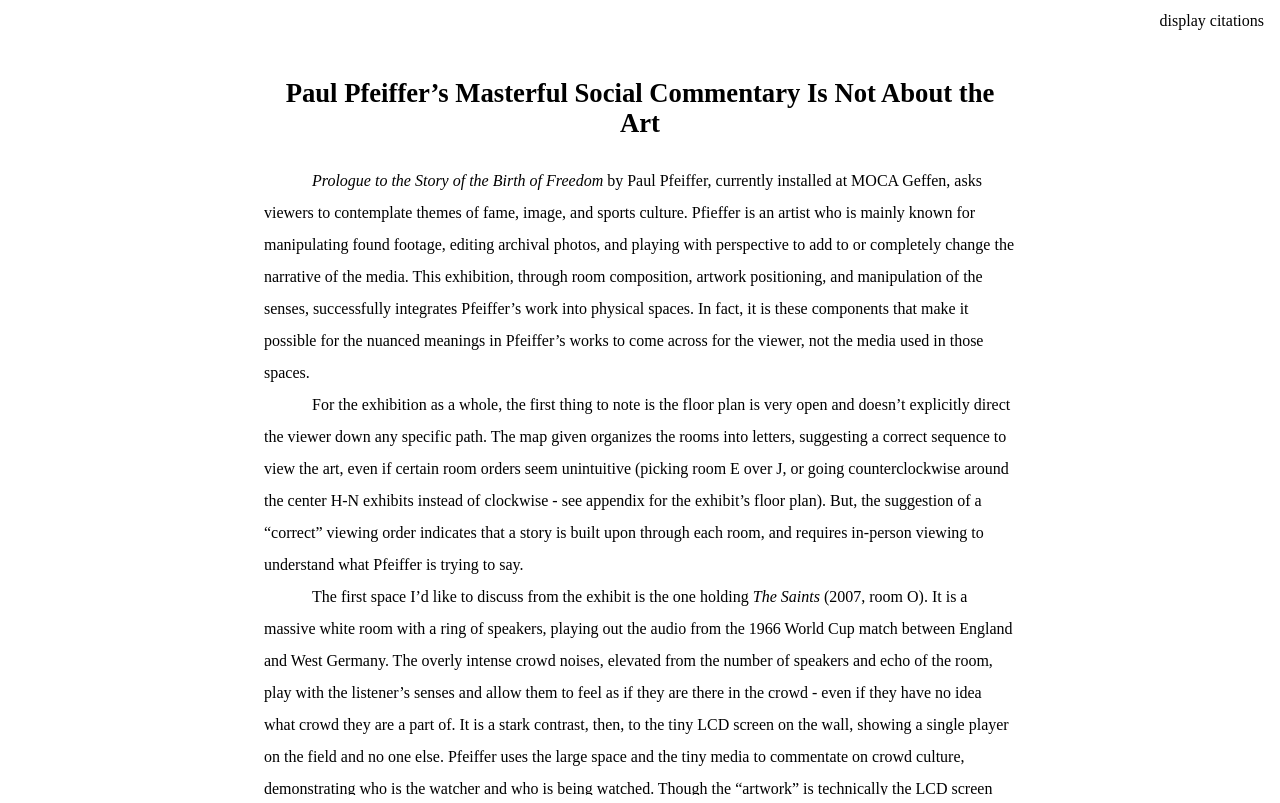
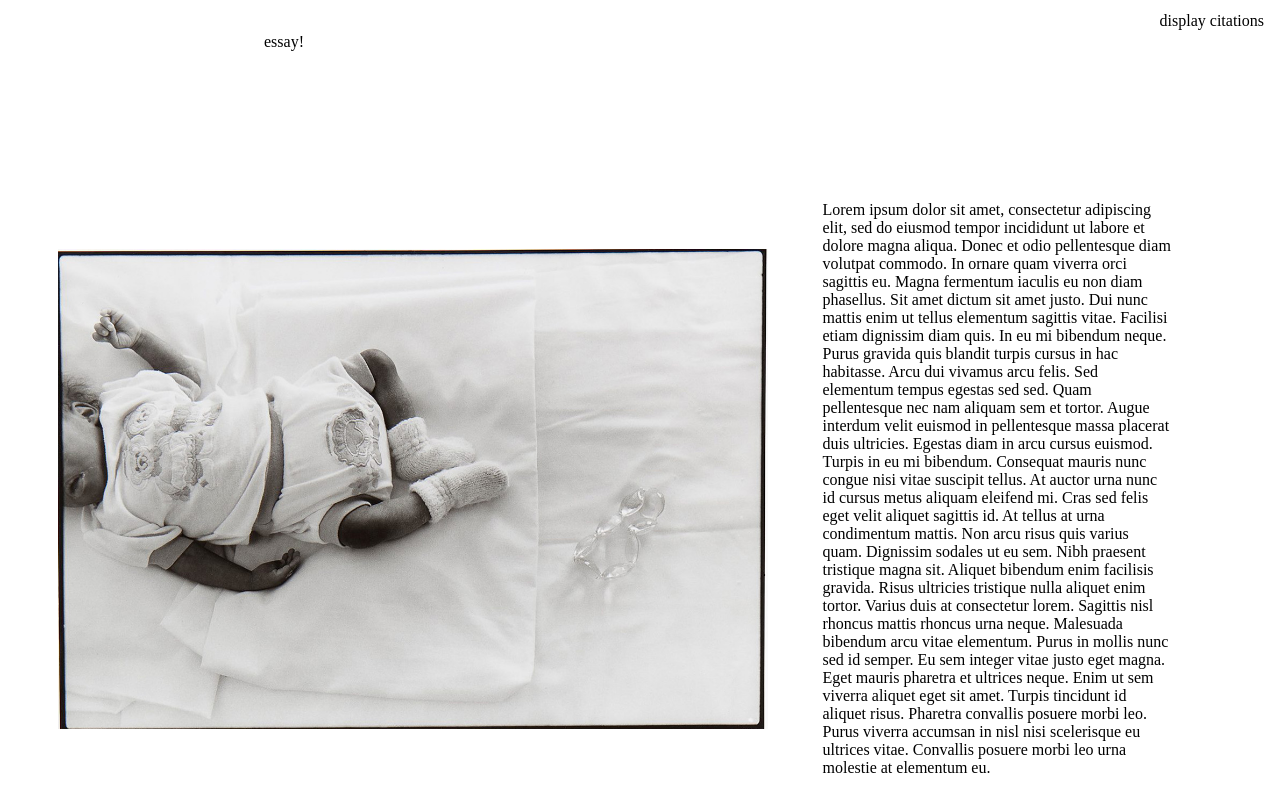
Before and after one commit to ertrzupek/ahis-373, a React (Create React App) app: page / in a window 1280 px wide. Built offline with nearby package versions, Linux system fonts and the light colour scheme.

Commit message:
testing css

```diff
--- a/src/App.css
+++ b/src/App.css
@@ -1,13 +1,13 @@
+body {
+  overflow: hidden;
+}
+
 #teleport {
   height: 0px;
 }
 
-body {
-  overflow: hidden;
-}
-
 #container {
-  font-family: 'Times New Roman', Times, serif;
+  font-family: 'Times New Roman';
   font-size: medium;
   height: 98.4vh;
 }
@@ -17,7 +17,7 @@ body {
 }
 
 #citation-block {
-  padding: 0px 500px 0px 500px;
+  padding: 0px 20vw 50px 20vw;
 }
 
 .photo-block {
@@ -35,7 +35,7 @@ body {
 }
 
 #changedisplay {
-  font-family: 'Times New Roman', Times, serif;
+  font-family: 'Times New Roman';
   font-size: medium;
   height: 25px;
   margin-right: 0;
@@ -44,6 +44,7 @@ body {
   background-color: rgba(0,0,0,0);
   border-color: rgba(0,0,0,0);
 }
+
 #changedisplay:hover {
   color: grey;
   border-bottom-color: grey;
--- a/src/App.js
+++ b/src/App.js
@@ -39,84 +39,7 @@ const Photo = (props) => {
 const Essay = (props) => {
     return(
         <div id="essay-block" style={{display: props.disp}}>
-    <p class="c18"><h1>Paul Pfeiffer&rsquo;s Masterful Social Commentary Is Not About the Art</h1></p>
-    <p class="c10"><span class="c0">Prologue to the Story of the Birth of Freedom</span><span class="c1">&nbsp;by Paul
-            Pfeiffer, currently installed at MOCA Geffen, asks viewers to contemplate themes of fame, image, and sports
-            culture. Pfieffer is an artist who is mainly known for manipulating found footage, editing archival photos,
-            and playing with perspective to add to or completely change the narrative of the media. This exhibition,
-            through room composition, artwork positioning, and manipulation of the senses, successfully integrates
-            Pfeiffer&rsquo;s work into physical spaces. In fact, it is these components that make it possible for the
-            nuanced meanings in Pfeiffer&rsquo;s works to come across for the viewer, not the media used in those
-            spaces. </span></p>
-    <p class="c10"><span class="c1">For the exhibition as a whole, the first thing to note is the floor plan is very
-            open and doesn&rsquo;t explicitly direct the viewer down any specific path. The map given organizes the
-            rooms into letters, suggesting a correct sequence to view the art, even if certain room orders seem
-            unintuitive (picking room E over J, or going counterclockwise around the center H-N exhibits instead of
-            clockwise - see appendix for the exhibit&rsquo;s floor plan). But, the suggestion of a &ldquo;correct&rdquo;
-            viewing order indicates that a story is built upon through each room, and requires in-person viewing to
-            understand what Pfeiffer is trying to say.</span></p>
-    <p class="c10"><span class="c4">The first space I&rsquo;d like to discuss from the exhibit is the one holding </span><span class="c0">The
-            Saints</span><span class="c1">&nbsp;(2007, room O). It is a massive white room with a ring of speakers,
-            playing out the audio from the 1966 World Cup match between England and West Germany. The overly intense
-            crowd noises, elevated from the number of speakers and echo of the room, play with the listener&rsquo;s
-            senses and allow them to feel as if they are there in the crowd - even if they have no idea what crowd they
-            are a part of. It is a stark contrast, then, to the tiny LCD screen on the wall, showing a single player on
-            the field and no one else. Pfeiffer uses the large space and the tiny media to commentate on crowd culture,
-            demonstrating who is the watcher and who is being watched. Though the &ldquo;artwork&rdquo; is technically
-            the LCD screen with soccer footage, or even the video of the crowd projected on a hidden wall, the room
-            composition is an integral part of the installation as it is what makes the meaning of the work.</span></p>
-    <p class="c10"><span class="c4">He doe</span><sup><a href="#cmnt2" id="cmnt_ref2">[b]</a></sup><span class="c4">s
-            this in a different way with </span><span class="c0">Three Figures in a Room</span><span
-            class="c4">&nbsp;(2015&ndash;18, room D), displaying &ldquo;the fight of the century&rdquo; between Floyd
-            Mayweather and Manny Pacquiao. The room is soundproof, with the only noises heard by the viewer being the
-            shuffling of feet, heavy breathing, and grunting from the video before them. However, there&rsquo;s a second
-            video displayed as well, revealing that the audio wasn&rsquo;t just isolated from the video and heightened
-            for the viewer, but entirely recreated from a sound studio. The sounds of the recreation completely surround
-            the audience, dipping in and out as the figures go on and off screen, and allow for a deeply immersive
-            experience. The room is set up with little rows to sit, and one might think that </span><span
-            class="c0">Three Figures</span><span class="c1">&nbsp;refers to the two boxers and the viewer. However,
-            Pfeiffer instead highlights the roles of the referee and the editor in their respective videos, how they are
-            seemingly invisible participants but actually play a major role in the experience shown in the media. This
-            manipulation of the senses, through the all-surrounding audio and closed-in, immersive feeling is what
-            allows the point of the exhibit to come through. Even the little seating area for people to sit and watch
-            adds to the experience that Pfeiffer deliberately designed for the viewer. The installation would mean much
-            less if it was displayed in an open room, with less soundproofing, or even if the volume of the video was
-            quieter.</span></p>
-    <p class="c10"><span class="c4">There</span><sup><a href="#cmnt3" id="cmnt_ref3">[c]</a></sup><span
-            class="c1">&nbsp;were many ways that Pfieffer also used the positioning of the artworks to convey a specific
-            message. This is best shown through his installation of Incarnator (2018&ndash;22, room H). It is a
-            multimedia display focused on a realistic carving of Justin Beiber, sliced into various body parts with
-            remnants of Christian theming. Together, the modeled body parts form an image of Christ on the cross,
-            representing the idolization of famous people. Apart, they look almost grotesque, asking the viewer to
-            contemplate the issues with fame, image, and celebrity obsession. Every time this work is installed in a
-            museum or gallery, it is displayed differently in the space, and this allows it to take on different
-            meanings depending on the positioning of the pieces. While the carvings themselves are highly detailed and
-            speak to Pfeiffer&rsquo;s proficiency in different mediums, the pieces alone don&rsquo;t tell the story he
-            wants to convey. </span></p>
-    <p class="c10"><span class="c4">It </span><sup><a href="#cmnt4" id="cmnt_ref4">[d]</a></sup><span class="c4">could
-            be argued that the room design, art layout, and sensory composition of the exhibits only add to the meaning
-            of the works instead of fully shaping them. However, attempting to imagine his pieces outside of their
-            intended spaces ends up removing the spectacle and grandeur that they were designed to portray. The video
-            tracking the quick movements of a basketball (</span><span class="c0">John 3:16</span><span class="c4">,
-            2000, room A) would not be as impactful if it wasn&rsquo;t installed at the height of a basketball hoop. The
-            model of a massive stadium that could hypothetically hold one million people (</span><span
-            class="c0">Vitruvian Figure</span><span class="c4">, 2008, room G) wouldn&rsquo;t feel as grand and imposing
-            if it did not require the viewer to slowly circle it upwards until they were looking at it from a bird&#39;s
-            eye view. Even the rooms that model traditional museum galleries (</span><span class="c0">Four Horsemen of
-            the Apocalypse</span><span class="c4">, 2000, room J, as well as </span><span class="c0">24
-            Landscapes</span><span class="c1">, 2000/2008, room R) are purposely placed where they are in the proposed
-            walking order to throw the viewer off balance, to simulate something familiar with images that, on closer
-            look, are actually wildly unsettling.</span></p>
-    <p class="c10"><span class="c4">Overall, I believe that </span><span class="c0">Prologue</span><span
-            class="c4">&nbsp;successfully captured the essence of Pfeiffer&rsquo;s work, using creative space design and
-            playing with the viewer&rsquo;s senses to convey the many facets of his social commentary. The idea that
-            space adds to or controls the narrative of the media is a running theme in all of Pfeiffer&rsquo;s exhibits
-            and is done so very well here. It&rsquo;s not very common in this day and age for art to require an
-            in-person perspective to truly understand what the artist is trying to say. After all, we&rsquo;re so used
-            to simply pulling up Google if we want to see a famous painting or even a virtual walkthrough of an entire
-            museum. Pfeiffer&rsquo;s work challenges this accessibility and need for online preservation by making the
-            space part of the art. And that itself plays very well into his commentary on fame, image, and internet
-            culture today.</span></p>
+            essay!
         </div>
     );
 }
```
